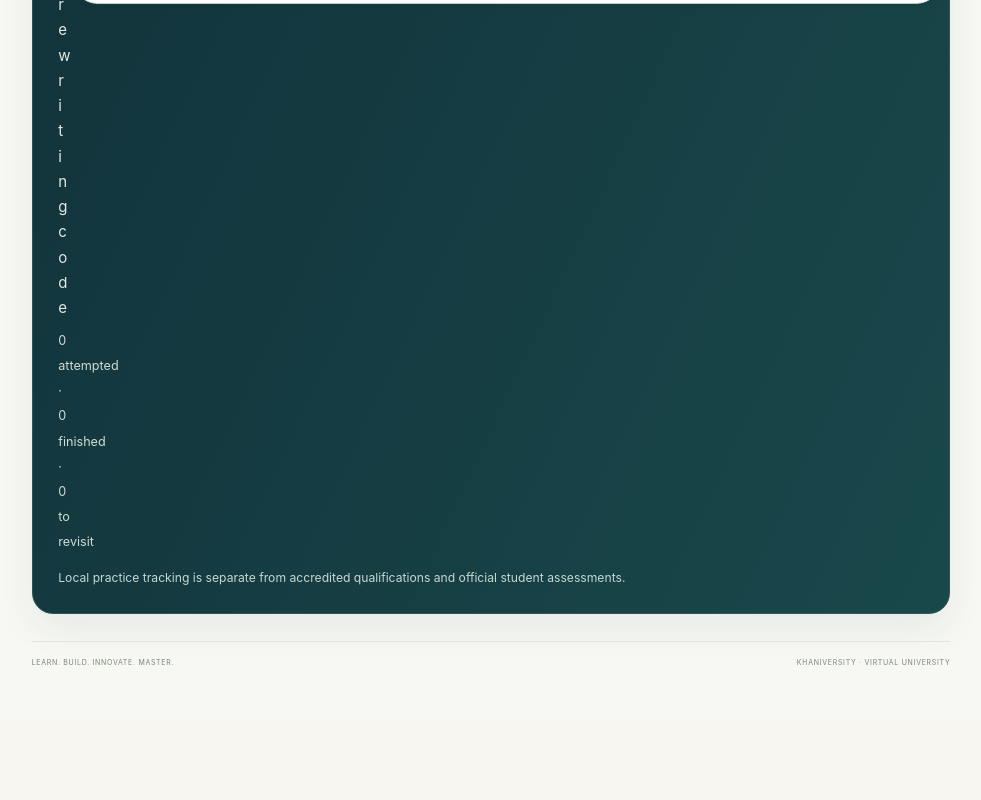
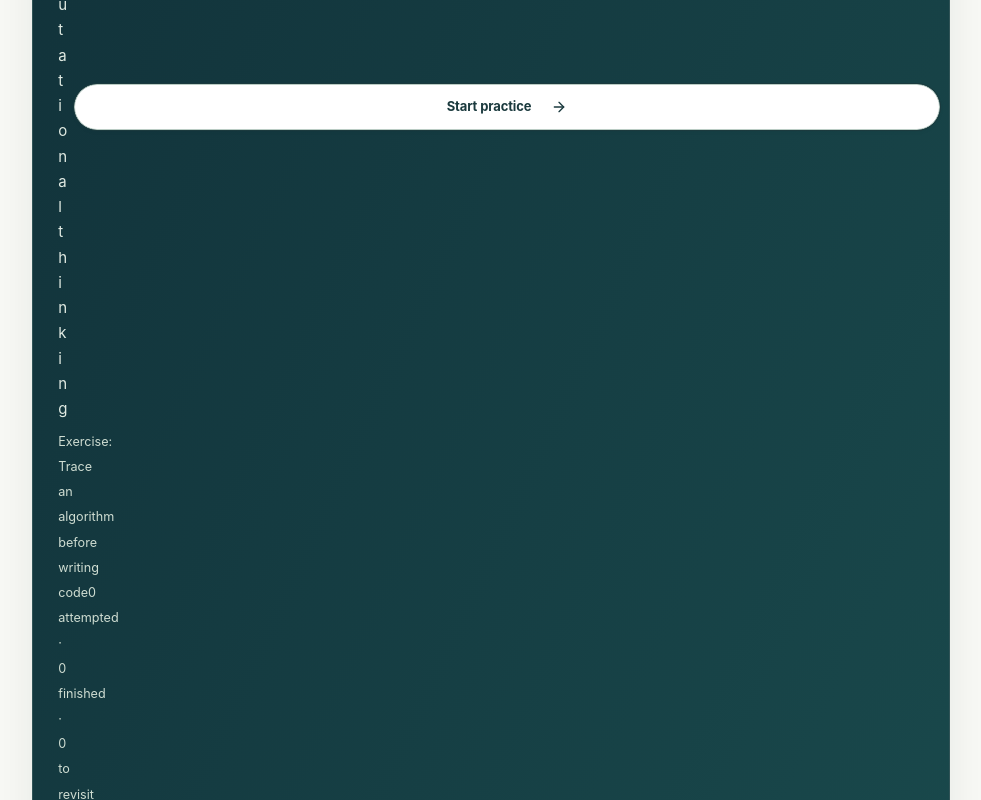
Before and after one commit to KuduKhan/khaniversity-platform, a Next.js app: page /preview/dashboard in a window 1280 px wide. Shown: the part 3373-4173 px from the top of the page, without its empty margins (281-1262 px from the left). Before the commit the page ends 4093 px from the top, so only its background shows below. Built offline with nearby package versions, Linux system fonts and the light colour scheme.

Commit message:
fix(practice): show curriculum lesson and exercise separately in next-activity tracker

```diff
--- a/src/components/practice-studio.tsx
+++ b/src/components/practice-studio.tsx
@@ -14,6 +14,7 @@ import {
   type PracticeRecord,
 } from "@/modules/academics/practice-studio";
 import styles from "./practice-studio.module.css";
+import { courseModules } from "@/modules/academics/curriculum";
 
 const changed = "khaniversity-practice-changed";
 
@@ -170,6 +171,7 @@ export function PracticeStudio({
 export function PracticeProgressPanel({ scope, preview }: { scope: string; preview: boolean }) {
   const { ready, record } = usePracticeRecord(scope);
   const summary = practiceSummary(record);
+  const nextModule = courseModules.find((module) => module.id === summary.next.moduleId);
   const base = preview ? "/preview" : "";
   return (
     <section className={styles.dashboardPanel} aria-labelledby="studentos-practice-title">
@@ -188,7 +190,8 @@ export function PracticeProgressPanel({ scope, preview }: { scope: string; previ
         <div className={styles.dashboardBottom}>
           <div>
             <strong>{summary.passed === summary.total ? "Revisit any lesson" : "Next practice activity"}</strong>
-            <p>{summary.next.title}</p>
+            <p>{nextModule?.title ?? summary.next.title}</p>
+            <small>Exercise: {summary.next.title}</small>
             <small>{summary.attempted} attempted · {summary.passed} finished · {summary.revisit.length} to revisit</small>
           </div>
           <Link className="button outline" href={base + "/learn/cs101/" + summary.next.moduleId + "#practice-studio-" + summary.next.moduleId}>
```
